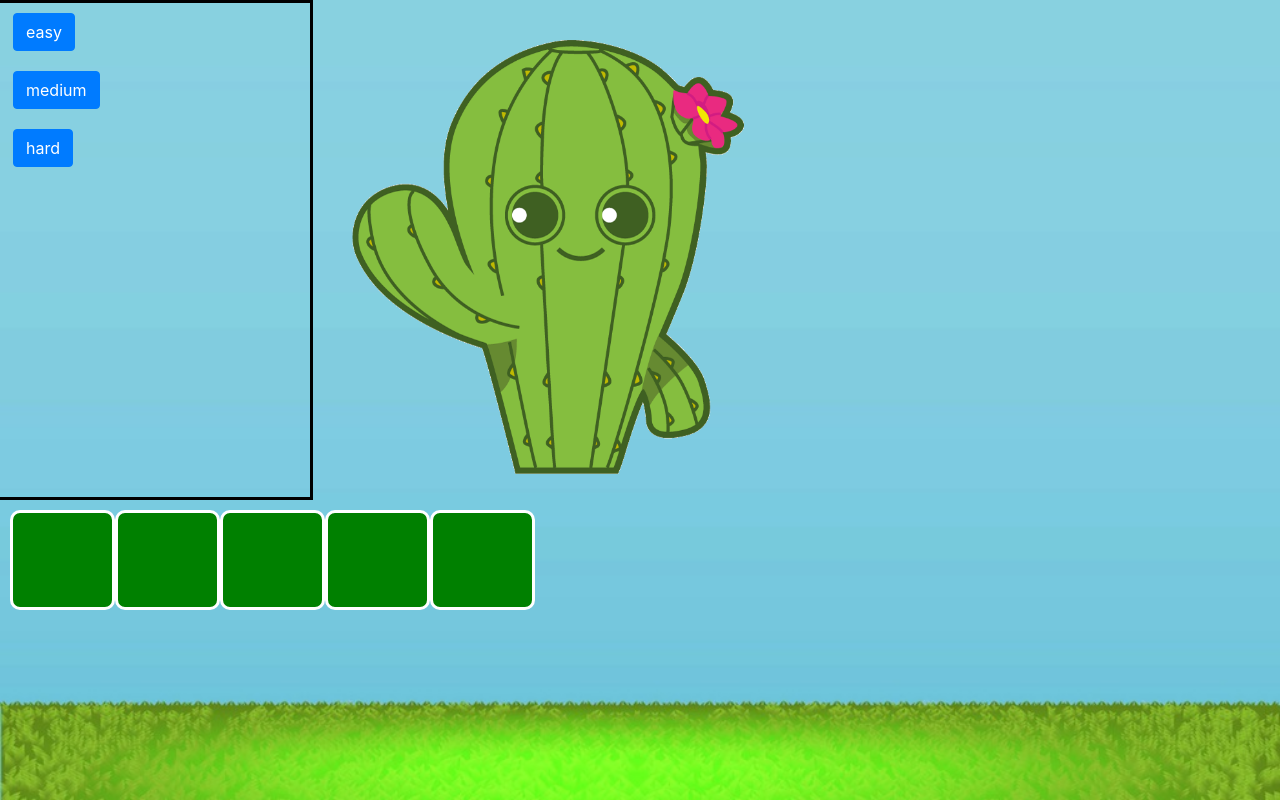
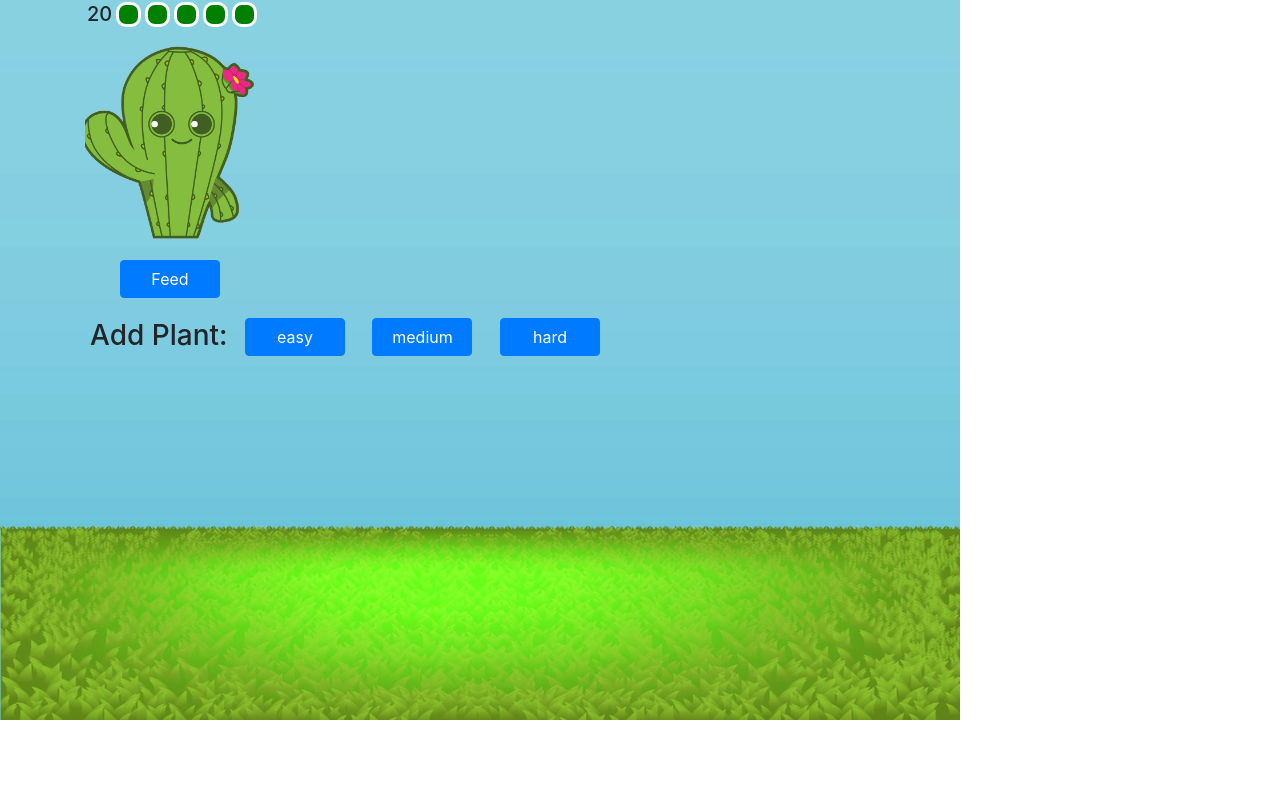
Before and after one commit to stockampj/plant-tender, a website built with webpack: page src/index.html in a window 1280 px wide. Built offline with nearby package versions, Linux system fonts and the light colour scheme.

Commit message:
change ui display

```diff
--- a/package.json
+++ b/package.json
@@ -41,7 +41,7 @@
   },
   "scripts": {
     "build": "webpack --mode development",
-    "start": "npm run build; webpack-dev-server --open --mode development",
+    "start": "npm run build & webpack-dev-server --open --mode development",
     "lint": "eslint src/*.js",
     "test": "./node_modules/karma/bin/karma start karma.conf.js"
   },
--- a/src/index.html
+++ b/src/index.html
@@ -4,22 +4,36 @@
   <title>Bears!</title>
 </head>
 <body>
+  <div class="container">
+    <div class="plant-holder" id="plant1">
+      <div class="row" id="health">
+        <div class="health-bar-display" >
+          <h5>20</h5>
+        </div>
+        <div class="health-bar" id="p1-20%"></div>
+        <div class="health-bar" id="p1-40%"></div>
+        <div class="health-bar" id="p1-60%"></div>
+        <div class="health-bar" id="p1-80%"></div>
+        <div class="health-bar" id="p1-100%"></div>
+      </div>
       <div class="row">
-      <div class="col-3" id="start-panel">
-        <button class="btn btn-primary" type="button" name="button" id="easy-start">easy</button><br>
-        <button class="btn btn-primary" type="button" name="button"id="medium-start">medium</button><br>
-        <button class="btn btn-primary" type="button" name="button" id="hard-start">hard</button>
-      </div>
-      <div class="col-9" id="easy-plant">
+        <div id="plant-panel">
           <img class="plant-profile" src="images/happycactus.png" alt="">
         </div>
       </div>
-    <div class="row" id="health">
-      <div class="col-1 health-bar" id="20%"></div>
-      <div class="col-1 health-bar" id="40%"></div>
-      <div class="col-1 health-bar" id="60%"></div>
-      <div class="col-1 health-bar" id="80%"></div>
-      <div class="col-1 health-bar" id="100%"></div>
+      <div class="row plant-feed-panel">
+        <button class="btn btn-primary" type="button" name="button" id="easy-start">Feed</button>
+      </div>
+      <div class="row">
+      </div>
+    </div>
+      <div id="start-panel">
+        <h3>Add Plant:
+          <button class="btn btn-primary" type="button" name="button" id="easy-start">easy</button>
+          <button class="btn btn-primary" type="button" name="button"id="medium-start">medium</button>
+          <button class="btn btn-primary" type="button" name="button" id="hard-start">hard</button>
+        </h3>
+      </div>
   </div>
 </body>
 </html>
--- a/src/styles.css
+++ b/src/styles.css
@@ -1,35 +1,71 @@
 body {
   background-image: url(images/background.jpg);
-  background-size: cover;
+  background-size: 75%;
   background-repeat: no-repeat;
+  margin-left: auto;
+  margin-right: auto;
 }
 
-button {
-  margin: 10px;
+.container {
+  display: block;
+  margin-left: auto;
+  margin-right: auto;
 }
 
-#start-panel {
-  display: inline-block;
-  background-color: ;
-  border: solid black;
-}
-#easy-plant {
-  background-color: ;
+.plant-holder {
+  background-repeat: no-repeat;
+  overflow: hidden;
 }
 
 #health {
-  margin: 10px;
+  margin-left: auto;
+  margin-right: auto;
+
 }
 
 .health-bar {
-  width: 100px;
-  height: 100px;
+  width: 25px;
+  height: 25px;
   border: solid white;
   background-color: green;
   border-radius: 10px;
+  margin: 2px;
+}
+
+.health-bar-display{
+  width: 25px;
+  height: 25px;
+  border-radius: 10px;
+  margin: 2px;
+}
+
+#plant-panel {
+  width: 200px;
 }
 
 .plant-profile {
   display: block;
-  height: 500px;
+  width: 100%;
+  margin-left: auto;
+  margin-right: auto;
 }
+
+.plant-feed-panel {
+  display: block;
+  width: 200px;
+  text-align: center;
+}
+
+#start-panel {
+  display: block;
+  background-color: ;
+  width: 530px;
+  text-align: center;
+
+}
+
+button {
+  display: inline-block;
+  margin: 10px;
+  width: 100px;
+}
```
Also changed, not shown: 1 other file. Lines whose indentation alone changed are shown as unchanged.
